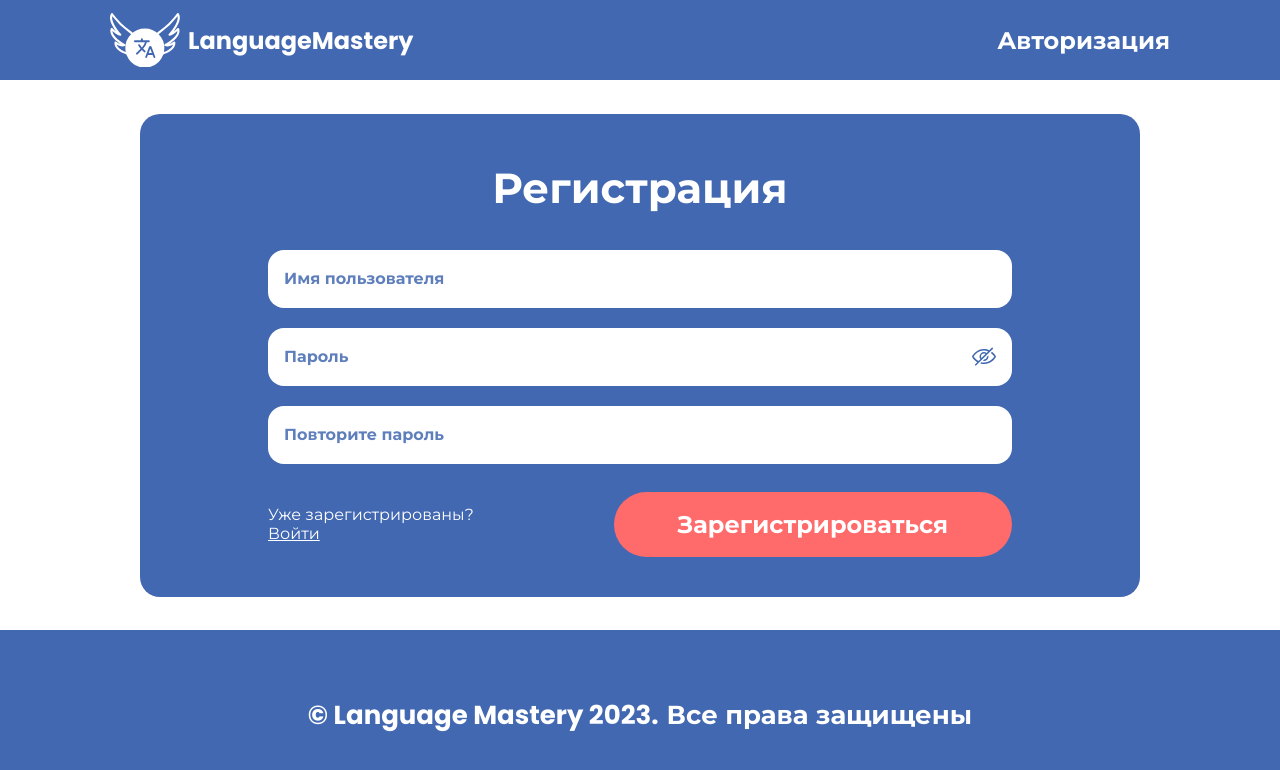
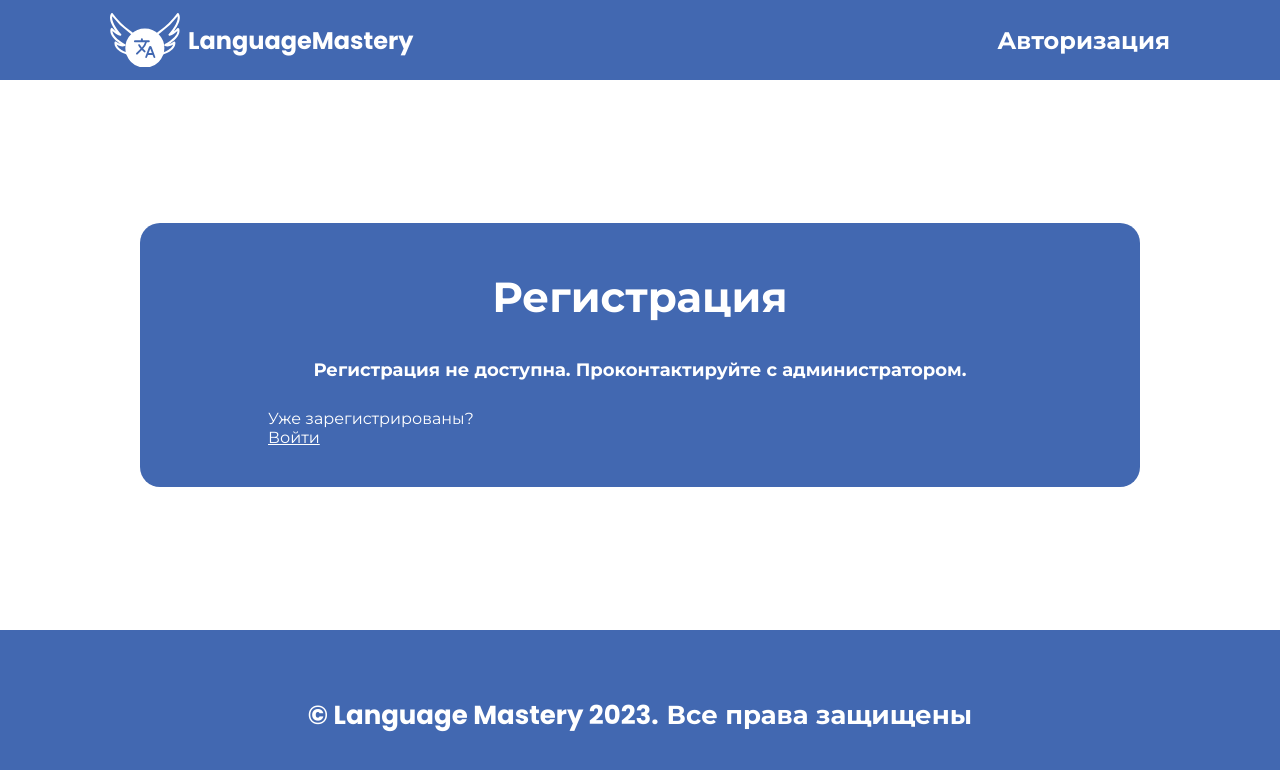
Before and after one commit to The73756/language-mastery-full, a Next.js app: page /registration in a window 1280 px wide. Shown: the top 770 px of the page. Built offline with nearby package versions, Linux system fonts and the light colour scheme; no server answers.

Commit message:
hide registration, update func

```diff
--- a/components/registration-form.tsx
+++ b/components/registration-form.tsx
@@ -54,37 +54,8 @@ export const RegistrationForm = () => {
 
   return (
     <FormWrapper title="Регистрация" onSubmit={handleSubmit(onSubmit)}>
-      <div className="flex flex-col gap-3 md:gap-5 mb-7">
-        <Input
-          register={register('username', usernameRule)}
-          error={errors.username}
-          preset="white"
-          type="text"
-          autoComplete="name"
-          placeholder="Имя пользователя"
-        />
-        <InputPassword
-          register={register('password', passwordRule)}
-          error={errors.password}
-          preset="white"
-          autoComplete="new-password"
-          placeholder="Пароль"
-        />
-        <InputPassword
-          register={register('confirmPassword', {
-            validate: (val: string) => {
-              if (watch('password') !== val) {
-                return 'Пароли не совпадают!'
-              }
-            },
-          })}
-          error={errors.confirmPassword}
-          hideIcon
-          preset="white"
-          type="password"
-          autoComplete="new-password"
-          placeholder="Повторите пароль"
-        />
+      <div className="flex flex-col gap-3 md:gap-5 mb-7 text-white text-18-700 text-center">
+        Регистрация не доступна. Проконтактируйте с администратором.
       </div>
 
       <div className="text-16-400 flex-wrap gap-5 text-white flex justify-between items-center">
@@ -95,7 +66,7 @@ export const RegistrationForm = () => {
           </Link>
         </div>
 
-        <Button text="Зарегистрироваться" preset="accent" />
+        {/*<Button text="Зарегистрироваться" preset="accent" />*/}
       </div>
     </FormWrapper>
   )
--- a/constants/local-storage.ts
+++ b/constants/local-storage.ts
@@ -1,2 +1,2 @@
-export const USER_LOCAL_STORAGE_KEY = 'lang-mastery-user'
-export const USER_COOKIE_KEY = 'lang-mastery-user'
+export const USER_LOCAL_STORAGE_KEY = 'lang-mastery-full-user'
+export const USER_COOKIE_KEY = 'lang-mastery-full-user'
```
